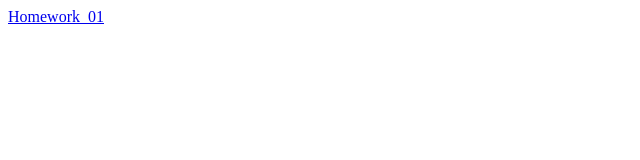
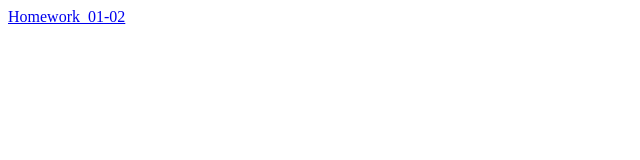
Before and after one commit to Ks0daR/goit-fe-course, a plain HTML site: page index.html in a window 1280 px wide. Shown: the full height of the page, 0-640 px from the left. Drawn offline with Linux system fonts and the light colour scheme.

Commit message:
rewrite text

```diff
--- a/index.html
+++ b/index.html
@@ -7,6 +7,6 @@
     <title>Document</title>
 </head>
 <body>
-    <a href="./html-css/module-01/index.html">Homework_01<a>
+    <a href="./html-css/module-01/index.html">Homework_01-02<a>
 </body>
 </html>
```
